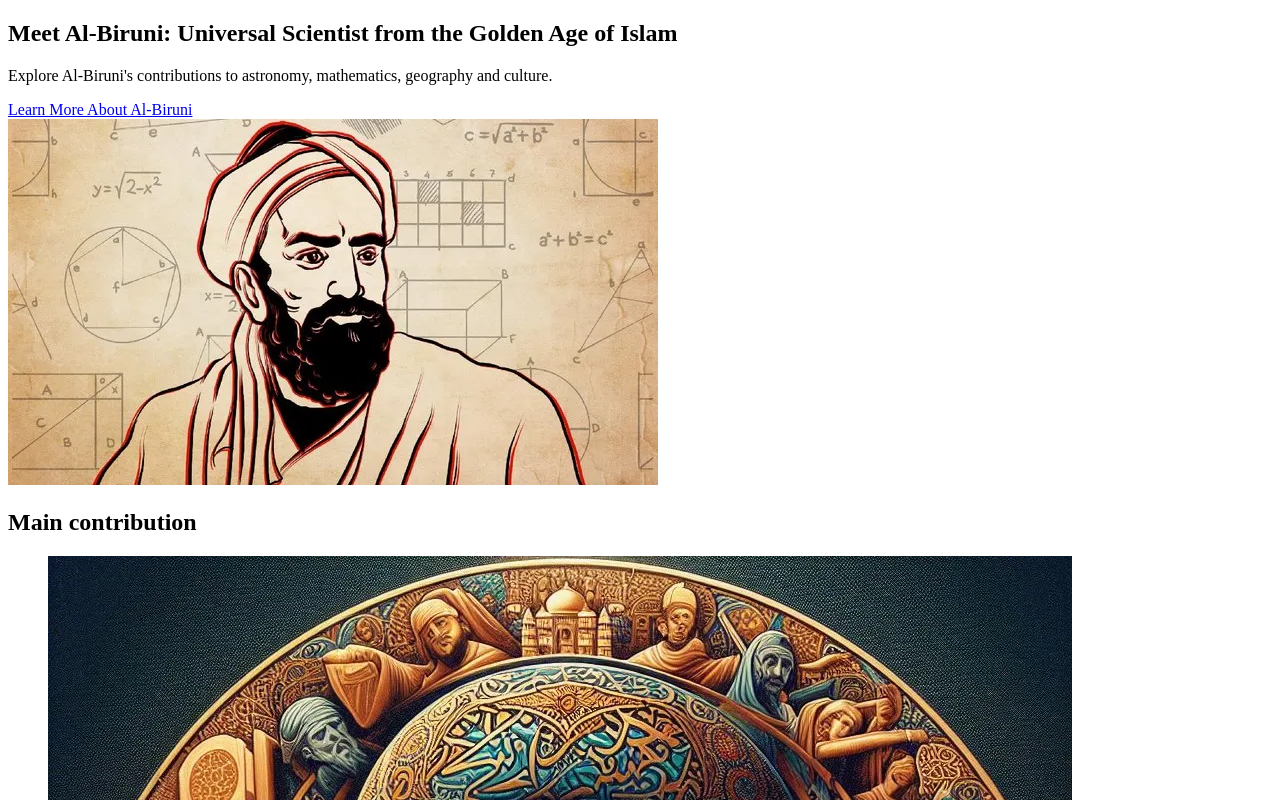
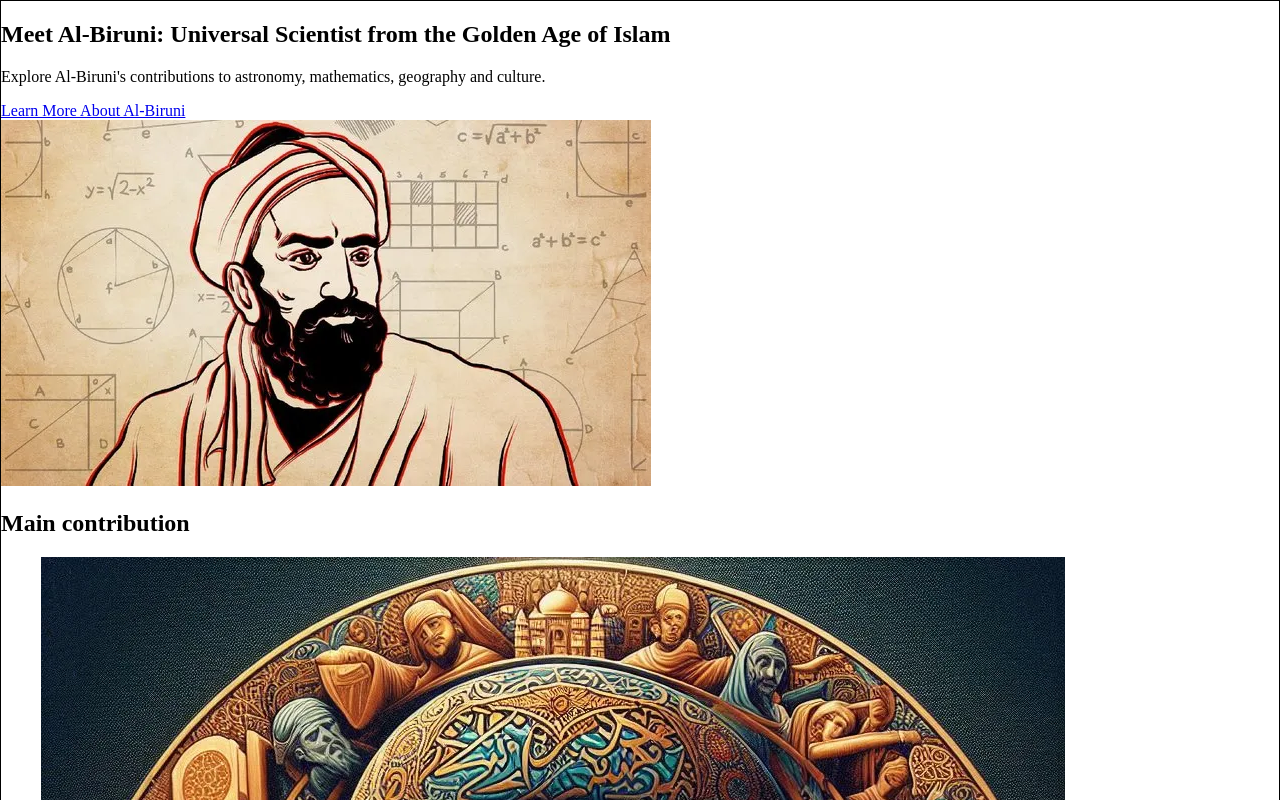
Before and after one commit to irfanifn/al-biruni, a plain HTML site: page index.html in a window 1280 px wide. Shown: the top 800 px of the page. Drawn offline with Linux system fonts and the light colour scheme.

Commit message:
Initialize CSS styling
Create and link style.css
Add basic body styles with max-width and centering

```diff
--- a/index.html
+++ b/index.html
@@ -3,6 +3,7 @@
   <head>
     <meta charset="UTF-8" />
     <meta name="viewport" content="width=device-width, initial-scale=1.0" />
+    <link rel="stylesheet" href="style.css" />
     <title>Al-Biruni</title>
   </head>
   <body>
--- a/style.css
+++ b/style.css
@@ -0,0 +1,5 @@
+body {
+  border: 1px black solid;
+  max-width: 1400px;
+  margin: auto;
+}
```
